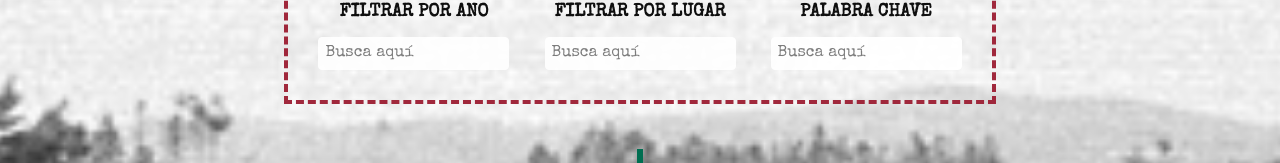
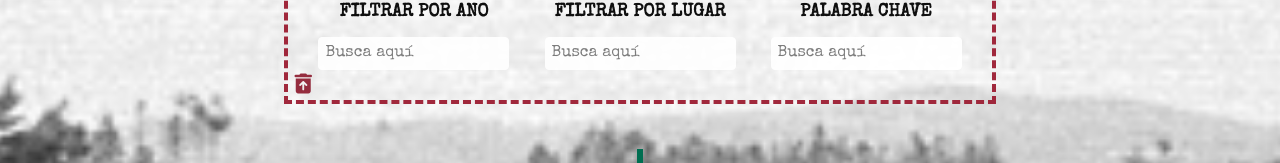
Before and after one commit to anafdz92/O-EcoSocial-ten-Memoria, a React (Create React App) app: page /#/ in a window 1280 px wide. Both pictures are taken after a click on the button "Filtrar". Shown: the part 351-514 px from the top of the page. Built offline with nearby package versions, Linux system fonts and the light colour scheme.

Commit message:
add localstorage

```diff
--- a/src/components/FilterContent.js
+++ b/src/components/FilterContent.js
@@ -9,7 +9,7 @@ const FilterContent = (props) => {
   };
   return (
     <>
-      <form className="form">
+      <form className="form" onSubmit={e => { e.preventDefault(); }}>
         <label htmlfor="place" className="filter">
           FILTRAR POR LUGAR
         </label>
@@ -19,6 +19,7 @@ const FilterContent = (props) => {
           name="place"
           placeholder={"Busca aquí"}
           onChange={handleChange}
+          value= {props.value}
         />
       </form>
     </>
--- a/src/components/FilterKeyWord.js
+++ b/src/components/FilterKeyWord.js
@@ -19,6 +19,7 @@ const FilterKeyWord = (props) => {
           name="place"
           placeholder={"Busca aquí"}
           onChange={handleChange}
+          value= {props.value}
         />
       </form>
     </>
--- a/src/components/FilterYear.js
+++ b/src/components/FilterYear.js
@@ -8,9 +8,7 @@ const FilterYear = (props) => {
     });
   };
 
-  //   const submitHandler = (ev) => {
-  //     ev.preventDefault();
-  //   };
+
 
   return (
     <>
@@ -24,6 +22,7 @@ const FilterYear = (props) => {
           name="date"
           placeholder={"Busca aquí"}
           onChange={handleChange}
+          value= {props.value}
         />
       </form>
     </>
--- a/src/components/Inicio.js
+++ b/src/components/Inicio.js
@@ -1,22 +1,24 @@
-import React, { useState } from "react";
+import React, { useState, useEffect } from "react";
 import Line from "./Line";
 import Conflicts from "../data/Conflicts";
 import FilterYear from "./FilterYear";
 import FilterContent from "./FilterContent";
 import FilterKeyWord from "./FilterKeyWord";
+import Reset from "./Reset"
 import ScrollToTop from "react-scroll-to-top";
 import Typewriter from "typewriter-effect";
+
 
 const Inicio = (props) => {
 
   const [numberFilter, setnumberFilter] = useState
-  ("");
+  (localStorage.getItem("myValueLocalStorageNumber") ||"");
 
   const [placeFilter, setplaceFilter] = useState
-  ("");
+  (localStorage.getItem("myValueLocalStorage") || "");
 
   const [wordFilter, setwordFilter] = useState
-  ("");
+  (localStorage.getItem("myValueLocalStorageWord") ||"");
 
   const [showFilters, setShowFilters] = useState(false);
   const [showPackFilters, setShowPackFilters] = useState(false);
@@ -29,10 +31,13 @@ const Inicio = (props) => {
 
     if (data.key === "number") {
       setnumberFilter(data.value);
+      localStorage.setItem("myValueLocalStorageNumber",(data.value))
     } else if (data.key === "place") {
       setplaceFilter(data.value);
+      localStorage.setItem("myValueLocalStorage",(data.value))
     } else if (data.key === "word") {
       setwordFilter(data.value);
+      localStorage.setItem("myValueLocalStorageWord",(data.value))
     }
   };
 
@@ -57,6 +62,17 @@ const Inicio = (props) => {
         conflict.p3.toUpperCase().includes(wordFilter.toUpperCase())
       );
     });
+
+  // RESET
+
+  const resetItemData = () => {
+    setnumberFilter("");
+    localStorage.removeItem("myValueLocalStorageNumber")
+    setplaceFilter("");
+    localStorage.removeItem("myValueLocalStorage")
+    setwordFilter("");
+    localStorage.removeItem("myValueLocalStorageWord")
+  };
 
   //BORRAR BOTÓN
   let buttonFilter = "buttonFilter";
@@ -97,9 +113,10 @@ const Inicio = (props) => {
           <button className={close} onClick={toggleFilter}>
             <i class="fas fa-times"></i>
           </button>
-          <FilterYear handleFilter={handleFilter} />
-          <FilterContent handleFilter={handleFilter} />
-          <FilterKeyWord handleFilter={handleFilter} />
+          <FilterYear handleFilter={handleFilter} value={numberFilter}/>
+          <FilterContent handleFilter={handleFilter} value={placeFilter} />
+          <FilterKeyWord handleFilter={handleFilter} value={wordFilter} />
+          <Reset reset={resetItemData} />
         </div>
 
         <Line conflicts={filteredConflicts} />
--- /dev/null
+++ b/src/components/Reset.js
@@ -0,0 +1,19 @@
+import React from "react";
+
+
+
+const Reset = (props) => {
+    const handleReset = (ev) => {
+        props.reset(ev);
+      };
+  return (
+    <>
+    <button type="button" onClick={handleReset} className="resetButton">
+
+        <i class="fas fa-trash-restore-alt"></i>
+      </button>
+
+    </>
+  );
+};
+export default Reset;
--- /dev/null
+++ b/src/stylesheets/components/_resetBtn.scss
@@ -0,0 +1,34 @@
+.resetButton {
+  display: flex;
+  justify-content: baseline;
+  font-size: 20px;
+  background-color: transparent;
+  color: #8f2033;
+  border: none;
+  float: right;
+  position: absolute;
+  bottom: 0;
+  left: 0;
+  margin-right: 0px;
+  margin-bottom: 5px;
+  transition: all 0.2s ease-in-out;
+  @include for-mobile {
+    font-size: 20px;
+    top: 0;
+
+    display: flex;
+    justify-content: baseline;
+
+    margin-top: 25px;
+    margin-right: 25px;
+  }
+}
+
+.resetButton:hover,
+.resetButton:focus {
+  background-color: transparent;
+  color: #b13046;
+  text-decoration: none;
+  cursor: pointer;
+  transform: scale(1.1);
+}
--- a/src/stylesheets/main.scss
+++ b/src/stylesheets/main.scss
@@ -9,3 +9,4 @@
 @import "./components/line";
 @import "./components/filter";
 @import "./layout/navigation";
+@import "./components/resetBtn";
```
